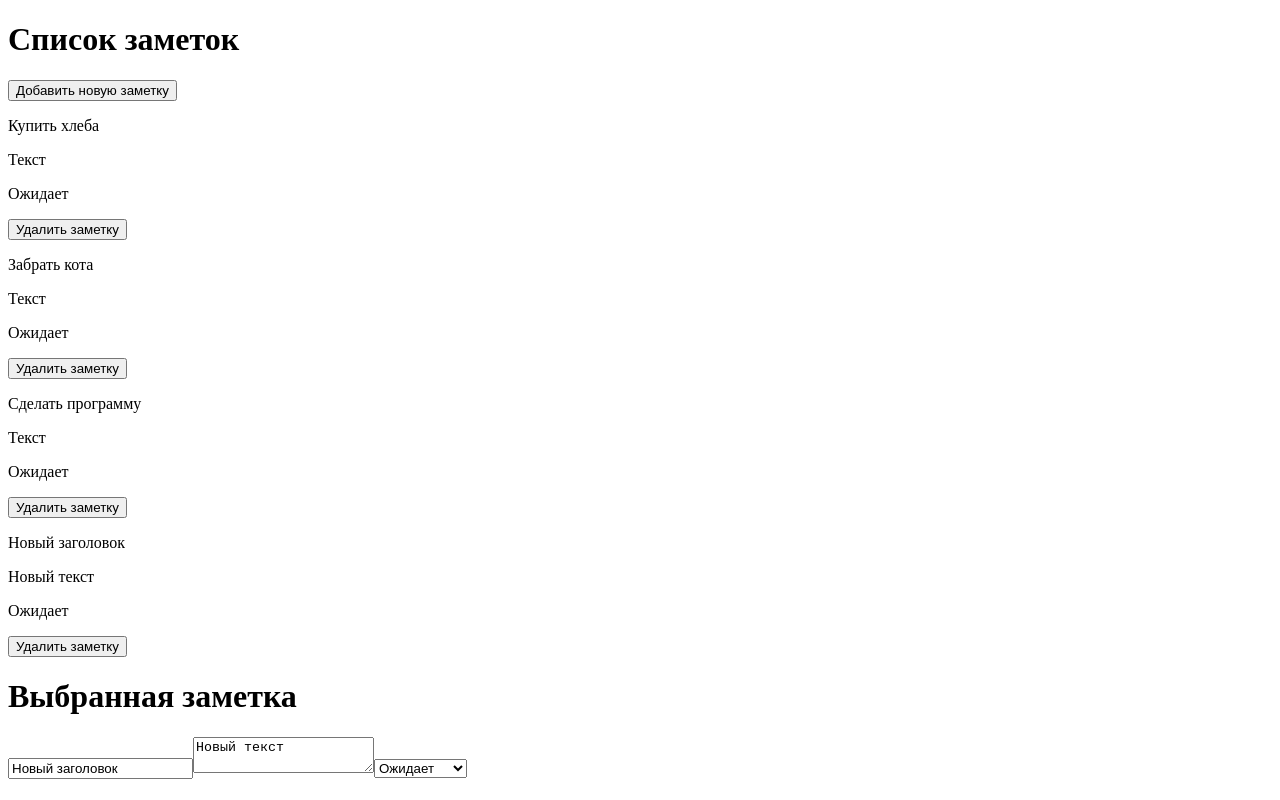
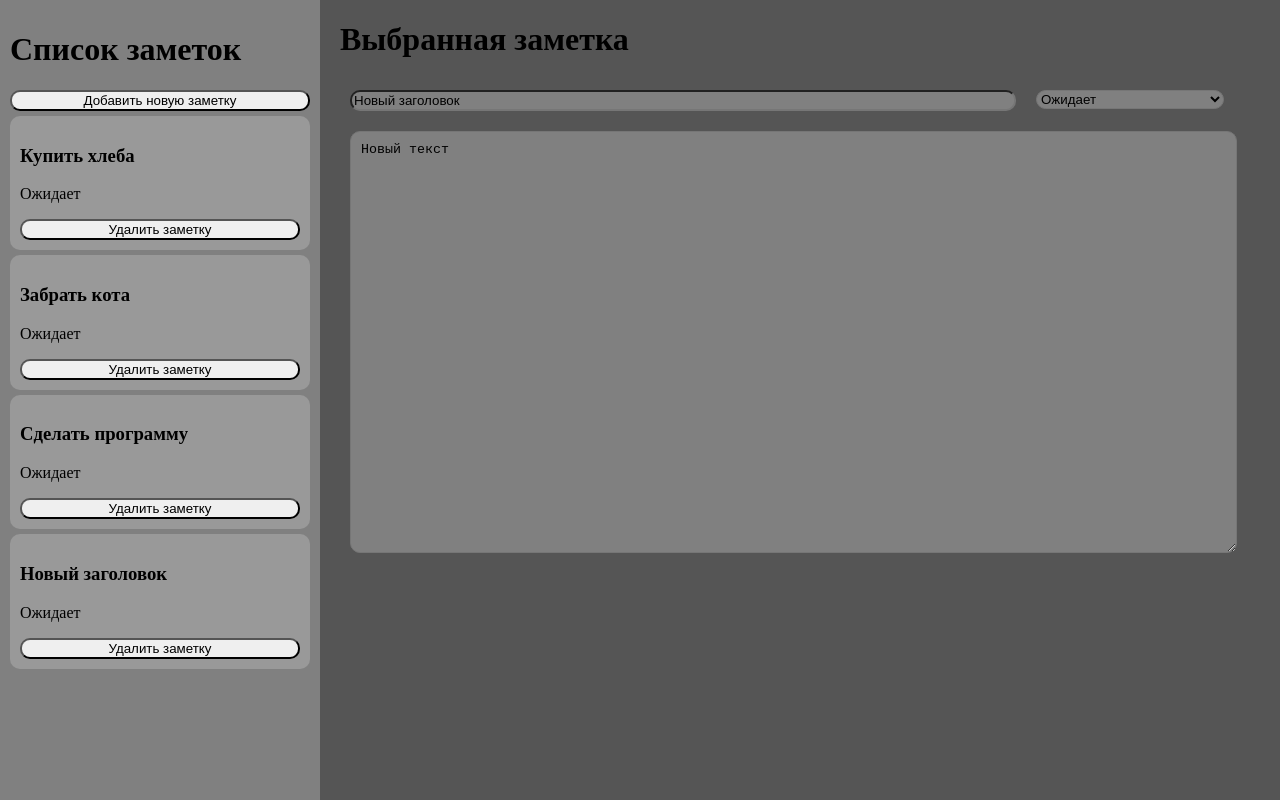
Before and after one commit to lebedev-maxim-dmitrievich/react-app-todo, a React (Create React App) app: page / in a window 1280 px wide. Both pictures are taken after a click on the button "Добавить новую заметку". Built offline with nearby package versions, Linux system fonts and the light colour scheme.

Commit message:
Добавил CSS

```diff
--- a/src/App.js
+++ b/src/App.js
@@ -47,12 +47,10 @@ function App() {
     };
 
     return (
-      <div>
+      <div className="container">
+        <div className="sidebar">
         <h1>Список заметок</h1>
-
         <button onClick={addTask}>Добавить новую заметку</button>
-
-        <aside>
           {tasks.length === 0 ? (
             <p>Заметок нет</p>
           ) : (
@@ -65,10 +63,11 @@ function App() {
               />
             ))
           )}
-        </aside>
+        </div>
 
-        <h1>Выбранная заметка</h1>
-        <div>
+
+        <div className="main-container">
+            <h1>Выбранная заметка</h1>
           <SelectedTask task={selectedTask} onUpdateTask={updateTask} />
         </div>
       </div>
--- a/src/components/SelectedTask.js
+++ b/src/components/SelectedTask.js
@@ -15,17 +15,19 @@ function SelectedTask(props) {
   return (
     <div>
       <input
+        className="title"
         type="text"
         name="title"
         value={task.title}
         onChange={handleInputChange}
       />
-      <textarea name="body" value={task.body} onChange={handleInputChange} />
-      <select name="status" value={task.status} onChange={handleInputChange}>
+      <select className="status" name="status" value={task.status} onChange={handleInputChange}>
         <option value="Ожидает">Ожидает</option>
         <option value="В процессе">В процессе</option>
         <option value="Выполнена">Выполнена</option>
       </select>
+
+      <textarea name="body" value={task.body} onChange={handleInputChange} />
     </div>
   );
 }
--- a/src/components/TaskList.js
+++ b/src/components/TaskList.js
@@ -2,13 +2,12 @@ import React from "react";
 
 function TaskList(props) {
   return (
-    <div
+    <div className="task"
       onClick={() => {
         props.onTaskClick(props.task);
       }}
     >
-      <p>{props.task.title}</p>
-      <p>{props.task.body}</p>
+      <h3>{props.task.title}</h3>
       <p>{props.task.status}</p>
 
       <button
--- /dev/null
+++ b/src/css/main.css
@@ -0,0 +1,65 @@
+.container {
+    position: fixed;
+    top: 0;
+    left: 0;
+    width: 100%;
+    height: 100%;
+    background-color: rgba(136, 136, 204, 0.5);
+}
+
+.container textarea {
+    width: 92%;
+    margin: 10px;
+    height: 400px;
+    background-color: gray;
+    border-radius: 10px;
+    padding: 10px;
+}
+
+.sidebar {
+    float: left;
+    width: 25%;
+    height: 100%;
+    background-color: gray;
+    padding: 10px;
+    box-sizing: border-box;
+    overflow: auto;
+}
+
+.sidebar button {
+    width: 100%;
+    border-radius: 10px;
+}
+
+.main-container {
+    float: left;
+    width: 75%;
+    height: 100%;
+    background-color: #555;
+    padding-left: 20px;
+    box-sizing: border-box;
+}
+
+.title {
+    margin: 10px;
+    float: left;
+    width: 70%;
+    background-color: gray;
+    border-radius: 10px;
+}
+
+.status {
+    margin: 10px;
+    float: left;
+    width: 20%;
+    background-color: gray;
+    border-radius: 10px;
+}
+
+.task {
+    box-sizing: border-box;
+    padding: 10px;
+    margin: 5px 0;
+    background-color: #999;
+    border-radius: 10px;
+}
--- a/src/index.js
+++ b/src/index.js
@@ -1,6 +1,7 @@
 import React from "react"
 import * as ReactDOMClient from "react-dom/client"
 import App from './App.js'
+import './css/main.css'
 
 const app = ReactDOMClient.createRoot(document.getElementById("root"))
 
```
